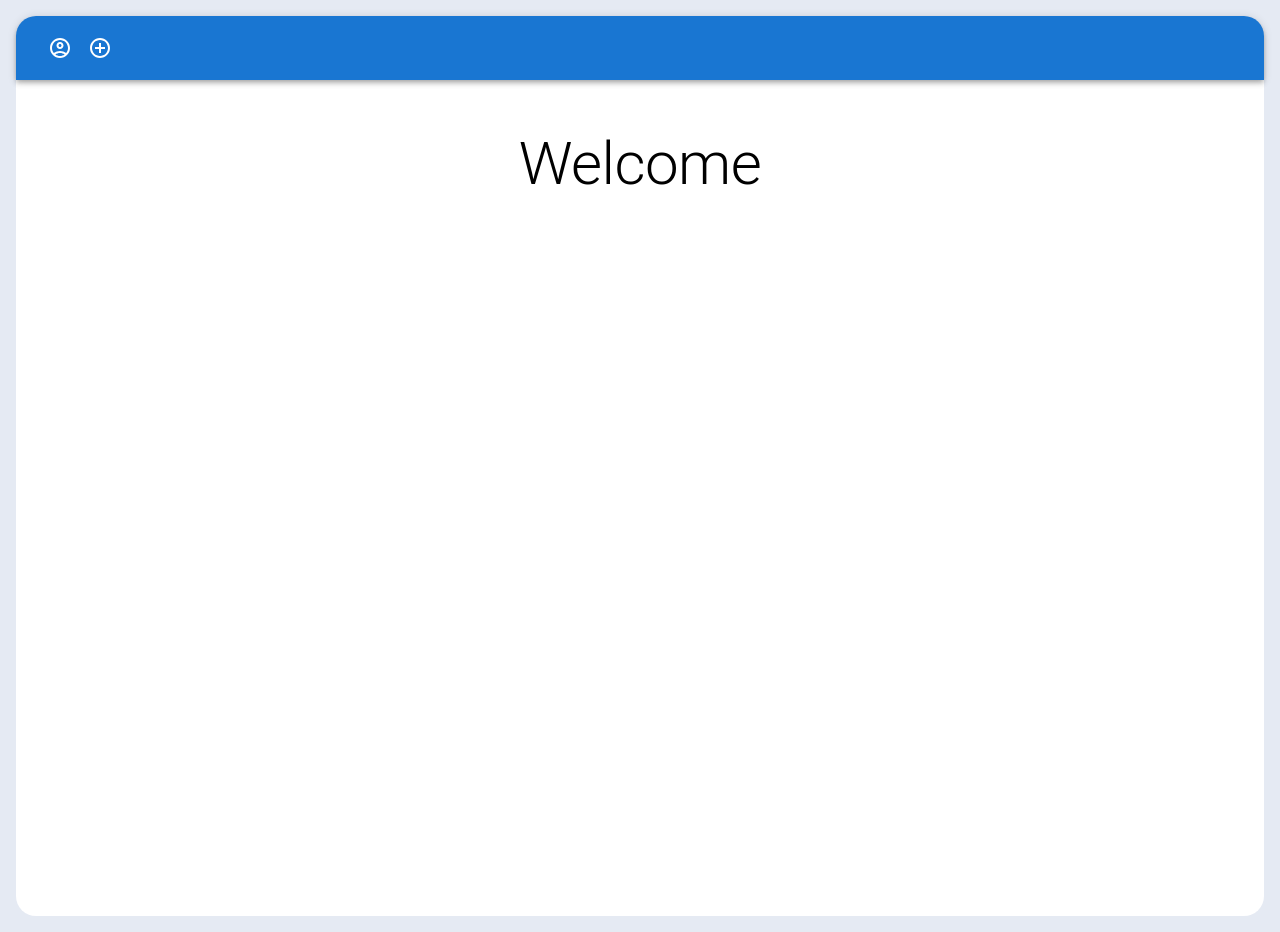
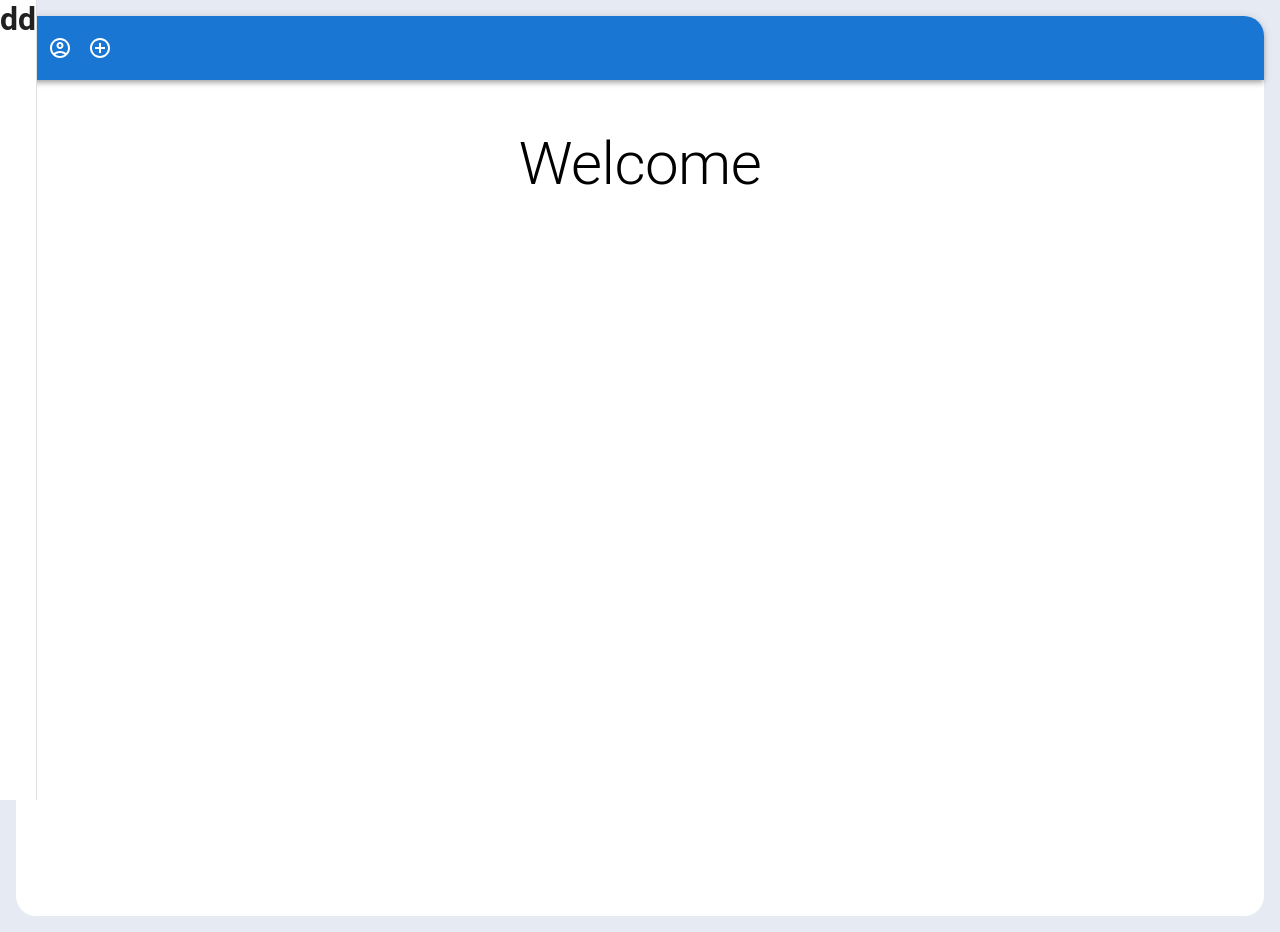
Before and after one commit to wojtek99955/mui-demo-website, a React (Create React App) app: page / in a window 1280 px wide. Built offline with nearby package versions, Linux system fonts and the light colour scheme.

Commit message:
SideMenu added

```diff
--- a/src/App.js
+++ b/src/App.js
@@ -5,6 +5,7 @@ import EditProfile from "./components/EditProfile/EditProfile";
 import { Routes, Route } from "react-router-dom";
 import { GlobalStyle } from "./assets/GlobalStyle";
 import styled from "styled-components";
+import SideMenu from "./components/SideMenu/SideMenu";
 
 const Wrapper = styled.div`
   background-color: #e5eaf3;
@@ -24,6 +25,7 @@ function App() {
       <Wrapper>
         <Container>
           <Header />
+          <SideMenu />
           <Routes>
             <Route path="/" element={<MainPage />} />
             <Route path="/profile" element={<Profile />} />
--- /dev/null
+++ b/src/components/SideMenu/SideMenu.js
@@ -0,0 +1,20 @@
+import {
+  Drawer,
+  List,
+  ListItem,
+  ListItemIcon,
+  ListItemText,
+} from "@mui/material";
+import styled from "styled-components";
+
+function SideMenu() {
+  return (
+    <>
+      <Drawer variant="permanent" anchor="left">
+        <h1>dd</h1>
+      </Drawer>
+    </>
+  );
+}
+
+export default SideMenu;
```
